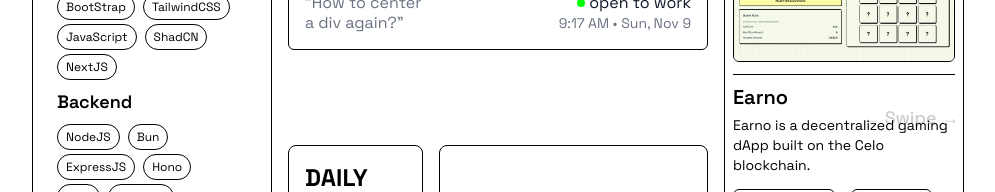
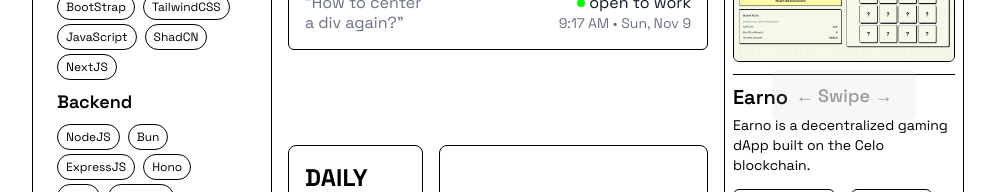
Before and after one commit to rcd-env/MyFolio, a React (Vite) app: page / in a window 1280 px wide. Shown: the part 188-380 px from the top of the page, without its empty margins (142-1137 px from the left). Built offline with nearby package versions, Linux system fonts and the light colour scheme; grey boxes are pictures that could not be loaded.

Commit message:
feat: update image visibility on larger screens and enhance swipe hint styling for better visibility

```diff
--- a/src/App.jsx
+++ b/src/App.jsx
@@ -46,7 +46,7 @@ function App() {
           <img
             src="/images/white-waves.jpg"
             alt=""
-            className="h-2 w-full object-cover rounded-lg"
+            className="h-2 w-full hidden md:block object-cover rounded-lg"
           />
           <Quote />
         </div>
--- a/src/components/Projects.css
+++ b/src/components/Projects.css
@@ -8,12 +8,14 @@
 /* Swipe hint positioned in the center */
 .swipe-hint {
   position: absolute;
-  top: 57%;
-  left: 80%;
+  top: 50%;
+  left: 50%;
   transform: translate(-50%, -50%);
   font-size: 18px;
   font-weight: 500;
-  color: rgba(0, 0, 0, 0.4);
+  color: rgba(0, 0, 0, 0.8);
+  background: rgba(200, 200, 200, 0.3);
+
   z-index: 10;
   pointer-events: none;
   animation: fadeInOut 2s ease-in-out infinite;
```
